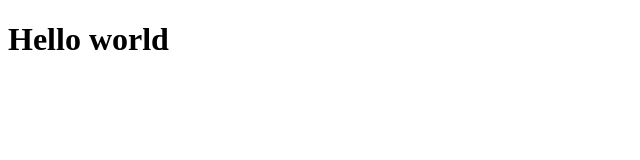
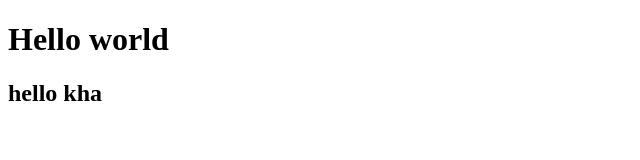
Before and after one commit to reanchanrin12/Group1, a plain HTML site: page index.html in a window 1280 px wide. Shown: the whole page, without its empty margins (0-640 px from the left). Drawn offline with Linux system fonts and the light colour scheme.

Commit message:
nh add hello kha

```diff
--- a/index.html
+++ b/index.html
@@ -7,5 +7,6 @@
 </head>
 <body>
   <h1>Hello world</h1>
+  <h2>hello kha</h2>
 </body>
 </html>
```
